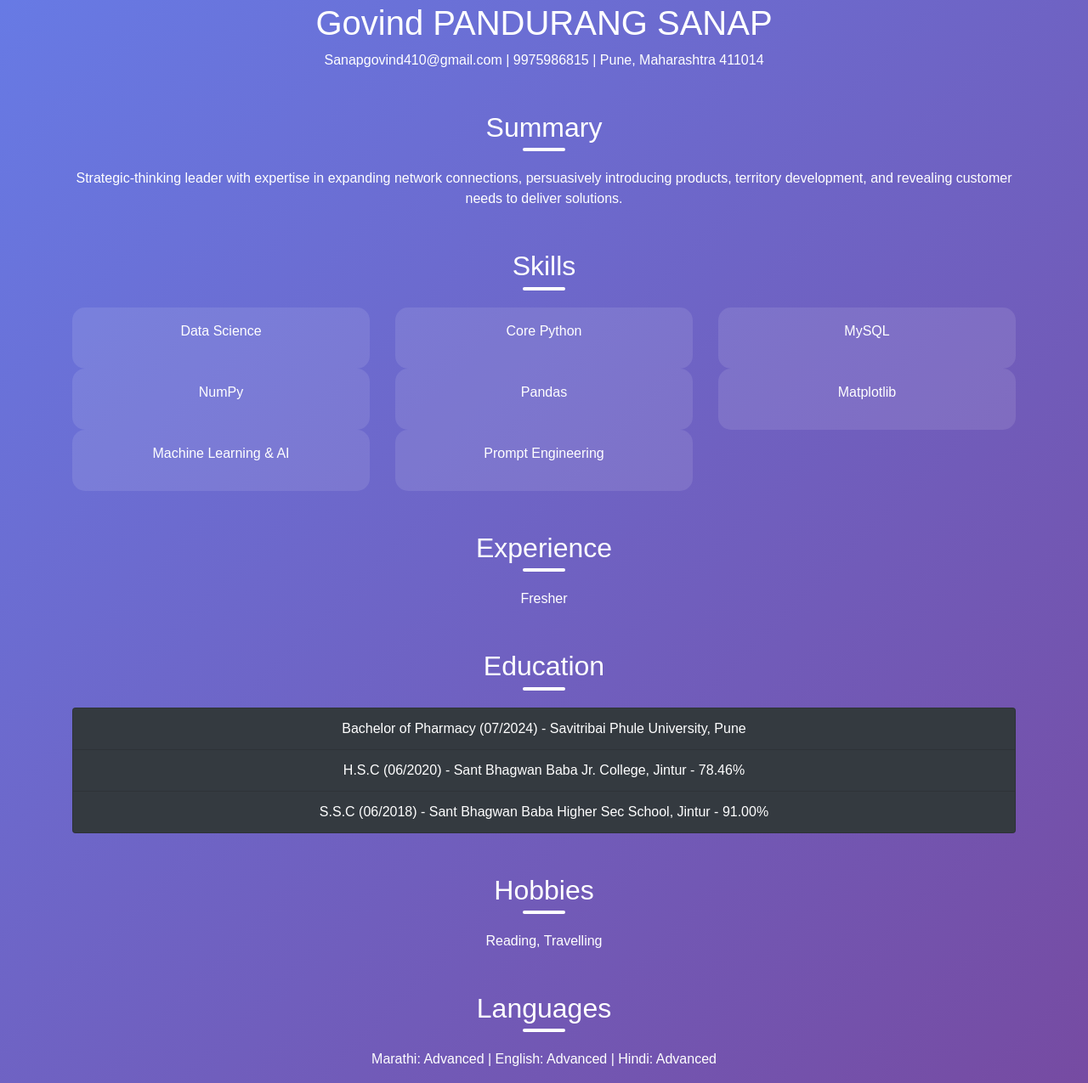
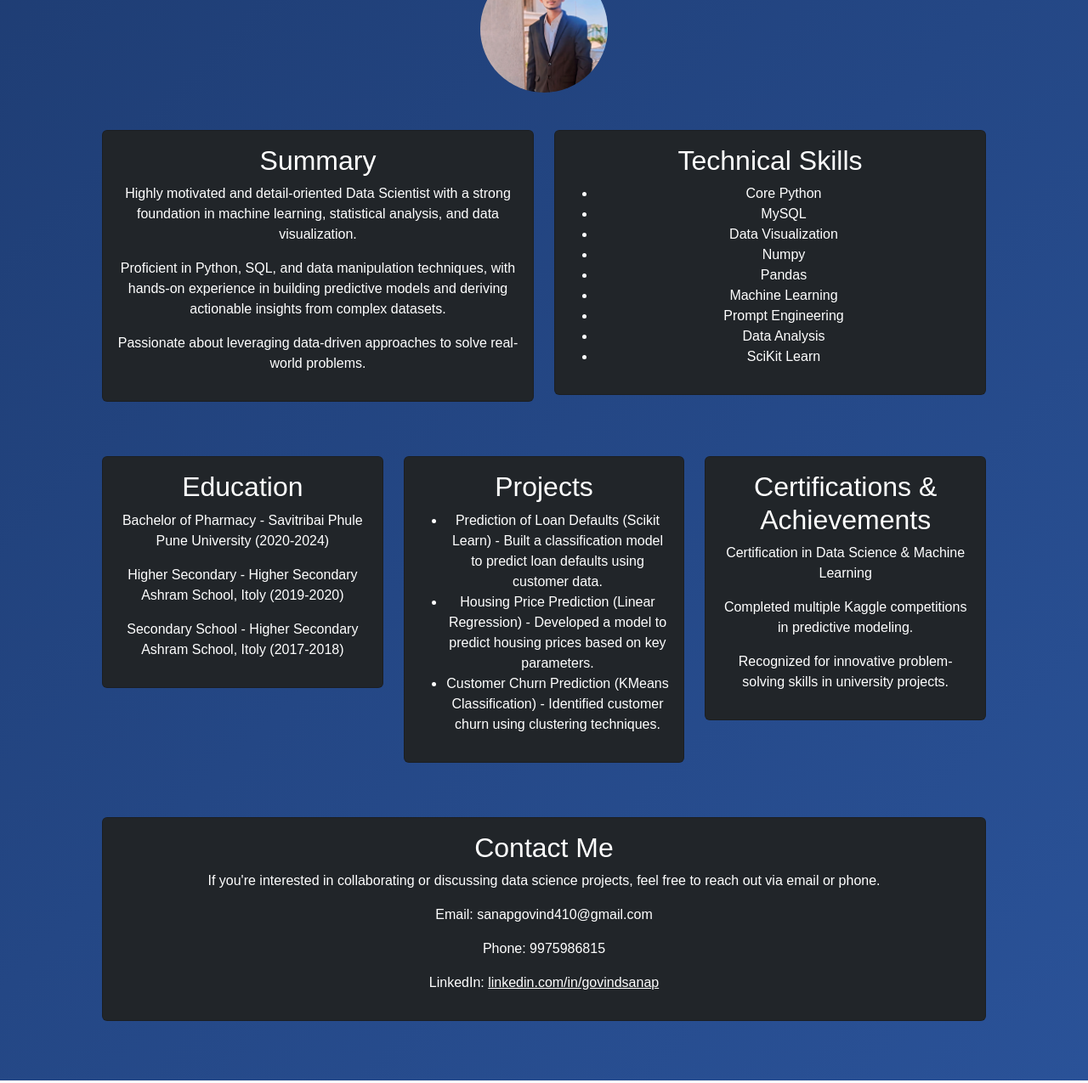
Before and after one commit to sanapgovind410/portfolio, a plain HTML site: page index.html in a window 1280 px wide. Shown: the part 211-1486 px from the top of the page at 85% size. Drawn offline with nearby package versions, Linux system fonts and the light colour scheme.

Commit message:
Update index.html

```diff
--- a/index.html
+++ b/index.html
@@ -3,114 +3,107 @@
 <head>
     <meta charset="UTF-8">
     <meta name="viewport" content="width=device-width, initial-scale=1.0">
-    <title>Govind Sanap | Portfolio</title>
-    <link rel="stylesheet" href="https://maxcdn.bootstrapcdn.com/bootstrap/4.5.2/css/bootstrap.min.css">
-    <link rel="stylesheet" href="https://cdnjs.cloudflare.com/ajax/libs/animate.css/4.1.1/animate.min.css">
-    <script src="https://kit.fontawesome.com/a076d05399.js" crossorigin="anonymous"></script>
+    <title>Govind Sanap - Portfolio</title>
+    <link href="https://cdn.jsdelivr.net/npm/bootstrap@5.3.0/dist/css/bootstrap.min.css" rel="stylesheet">
+    <script src="https://cdn.jsdelivr.net/npm/bootstrap@5.3.0/dist/js/bootstrap.bundle.min.js"></script>
     <style>
         body {
-            background: linear-gradient(135deg, #667eea, #764ba2);
-            color: #fff;
-            font-family: 'Poppins', sans-serif;
+            font-family: Arial, sans-serif;
+            background: linear-gradient(135deg, #1e3c72, #2a5298);
+            color: white;
             text-align: center;
         }
-        .profile-pic {
+        .container {
+            padding: 50px;
+        }
+        .card {
+            transition: transform 0.3s;
+            margin: 20px 0;
+        }
+        .card:hover {
+            transform: scale(1.05);
+        }
+        .profile-image {
             width: 150px;
             height: 150px;
             border-radius: 50%;
             object-fit: cover;
-            border: 4px solid #fff;
-            transition: transform 0.3s ease-in-out;
-        }
-        .profile-pic:hover {
-            transform: scale(1.1);
-        }
-        .card {
-            background: rgba(255, 255, 255, 0.1);
-            border: none;
-            border-radius: 15px;
-            transition: transform 0.3s ease-in-out;
-        }
-        .card:hover {
-            transform: translateY(-10px);
-            box-shadow: 0px 4px 20px rgba(255, 255, 255, 0.2);
-        }
-        .section-title {
-            font-size: 2rem;
-            margin-bottom: 20px;
-            position: relative;
-            display: inline-block;
-        }
-        .section-title::after {
-            content: '';
-            display: block;
-            width: 50px;
-            height: 4px;
-            background: #fff;
-            margin: 5px auto 0;
-            border-radius: 2px;
-        }
-        .fade-in {
-            animation: fadeIn 1.5s ease-in-out;
-        }
-        @keyframes fadeIn {
-            0% { opacity: 0; transform: translateY(20px); }
-            100% { opacity: 1; transform: translateY(0); }
         }
     </style>
 </head>
 <body>
-    <div class="container mt-5 fade-in">
-        <img src="profile.jpg" alt="Profile Photo" class="profile-pic">
-        <h1 class="mt-3">Govind PANDURANG SANAP</h1>
-        <p>Sanapgovind410@gmail.com | 9975986815 | Pune, Maharashtra 411014</p>
+    <div class="container">
+        <h1 class="mt-4">Govind Sanap</h1>
+        <p>Data Scientist | Lohegaon, Pune | sanapgovind410@gmail.com | 9975986815</p>
+        <img src="profile.jpg" alt="Govind Sanap" class="profile-image mb-4">
+
+        <div class="row">
+            <div class="col-md-6">
+                <div class="card bg-dark text-white p-3">
+                    <h2>Summary</h2>
+                    <p>Highly motivated and detail-oriented Data Scientist with a strong foundation in machine learning, statistical analysis, and data visualization.</p>
+                    <p>Proficient in Python, SQL, and data manipulation techniques, with hands-on experience in building predictive models and deriving actionable insights from complex datasets.</p>
+                    <p>Passionate about leveraging data-driven approaches to solve real-world problems.</p>
                 </div>
-
-    <div class="container mt-5 fade-in">
-        <h2 class="section-title">Summary</h2>
-        <p>Strategic-thinking leader with expertise in expanding network connections, persuasively introducing products, territory development, and revealing customer needs to deliver solutions.</p>
             </div>
-
-    <div class="container mt-5 fade-in">
-        <h2 class="section-title">Skills</h2>
-        <div class="row">
-            <div class="col-md-4"><div class="card p-3 text-center"><p>Data Science</p></div></div>
-            <div class="col-md-4"><div class="card p-3 text-center"><p>Core Python</p></div></div>
-            <div class="col-md-4"><div class="card p-3 text-center"><p>MySQL</p></div></div>
-            <div class="col-md-4"><div class="card p-3 text-center"><p>NumPy</p></div></div>
-            <div class="col-md-4"><div class="card p-3 text-center"><p>Pandas</p></div></div>
-            <div class="col-md-4"><div class="card p-3 text-center"><p>Matplotlib</p></div></div>
-            <div class="col-md-4"><div class="card p-3 text-center"><p>Machine Learning & AI</p></div></div>
-            <div class="col-md-4"><div class="card p-3 text-center"><p>Prompt Engineering</p></div></div>
+            <div class="col-md-6">
+                <div class="card bg-dark text-white p-3">
+                    <h2>Technical Skills</h2>
+                    <ul>
+                        <li>Core Python</li>
+                        <li>MySQL</li>
+                        <li>Data Visualization</li>
+                        <li>Numpy</li>
+                        <li>Pandas</li>
+                        <li>Machine Learning</li>
+                        <li>Prompt Engineering</li>
+                        <li>Data Analysis</li>
+                        <li>SciKit Learn</li>
+                    </ul>
+                </div>
             </div>
         </div>
 
-    <div class="container mt-5 fade-in">
-        <h2 class="section-title">Experience</h2>
-        <p>Fresher</p>
+        <div class="row mt-4">
+            <div class="col-md-4">
+                <div class="card bg-dark text-white p-3">
+                    <h2>Education</h2>
+                    <p>Bachelor of Pharmacy - Savitribai Phule Pune University (2020-2024)</p>
+                    <p>Higher Secondary - Higher Secondary Ashram School, Itoly (2019-2020)</p>
+                    <p>Secondary School - Higher Secondary Ashram School, Itoly (2017-2018)</p>
+                </div>
+            </div>
+            <div class="col-md-4">
+                <div class="card bg-dark text-white p-3">
+                    <h2>Projects</h2>
+                    <ul>
+                        <li>Prediction of Loan Defaults (Scikit Learn) - Built a classification model to predict loan defaults using customer data.</li>
+                        <li>Housing Price Prediction (Linear Regression) - Developed a model to predict housing prices based on key parameters.</li>
+                        <li>Customer Churn Prediction (KMeans Classification) - Identified customer churn using clustering techniques.</li>
+                    </ul>
+                </div>
+            </div>
+            <div class="col-md-4">
+                <div class="card bg-dark text-white p-3">
+                    <h2>Certifications & Achievements</h2>
+                    <p>Certification in Data Science & Machine Learning</p>
+                    <p>Completed multiple Kaggle competitions in predictive modeling.</p>
+                    <p>Recognized for innovative problem-solving skills in university projects.</p>
+                </div>
+            </div>
         </div>
 
-    <div class="container mt-5 fade-in">
-        <h2 class="section-title">Education</h2>
-        <ul class="list-group">
-            <li class="list-group-item bg-dark text-white">Bachelor of Pharmacy (07/2024) - Savitribai Phule University, Pune</li>
-            <li class="list-group-item bg-dark text-white">H.S.C (06/2020) - Sant Bhagwan Baba Jr. College, Jintur - 78.46%</li>
-            <li class="list-group-item bg-dark text-white">S.S.C (06/2018) - Sant Bhagwan Baba Higher Sec School, Jintur - 91.00%</li>
-        </ul>
+        <div class="row mt-4">
+            <div class="col-md-12">
+                <div class="card bg-dark text-white p-3">
+                    <h2>Contact Me</h2>
+                    <p>If you're interested in collaborating or discussing data science projects, feel free to reach out via email or phone.</p>
+                    <p>Email: sanapgovind410@gmail.com</p>
+                    <p>Phone: 9975986815</p>
+                    <p>LinkedIn: <a href="#" class="text-white">linkedin.com/in/govindsanap</a></p>
                 </div>
-
-    <div class="container mt-5 fade-in">
-        <h2 class="section-title">Hobbies</h2>
-        <p>Reading, Travelling</p>
             </div>
-
-    <div class="container mt-5 fade-in">
-        <h2 class="section-title">Languages</h2>
-        <p>Marathi: Advanced | English: Advanced | Hindi: Advanced</p>
         </div>
-
-    <script src="https://code.jquery.com/jquery-3.5.1.min.js"></script>
-    <script src="https://cdn.jsdelivr.net/npm/@popperjs/core@2.9.3/dist/umd/popper.min.js"></script>
-    <script src="https://maxcdn.bootstrapcdn.com/bootstrap/4.5.2/js/bootstrap.min.js"></script>
+    </div>
 </body>
 </html>
```
Lines whose indentation alone changed are shown as unchanged.
